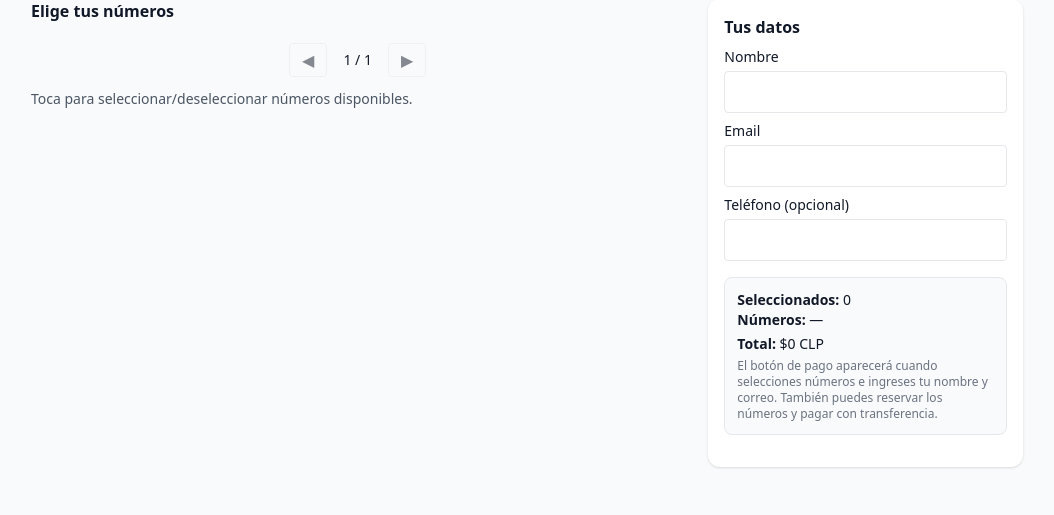
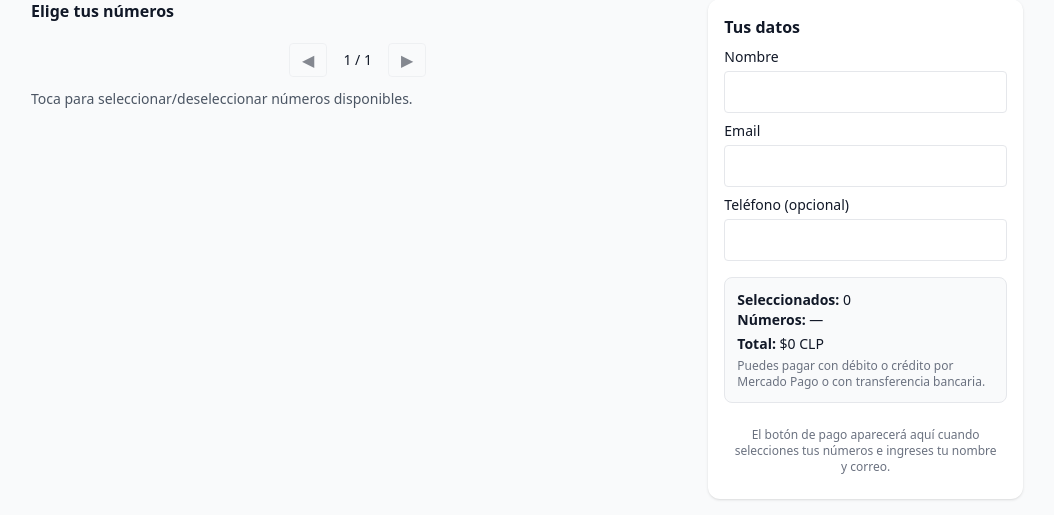
Before and after one commit to mpizarrot/Rifa-Milo, a Django app: template raffle/templates/raffle/detail.html in a window 1280 px wide. Shown: the part 1047-1562 px from the top of the page, without its empty margins (113-1167 px from the left). Before the commit the page ends 1515 px from the top, so only its background shows below. Run offline with Django 5.2, Linux system fonts and the light colour scheme; tables that the repository leaves empty hold one stand-in row (values such as "Sample post"); the template is opened without the code that fills it: values that come from a table or form of the project are taken from there, most other values are stand-ins (such as "Sample title", 1, 10 or a date in 2020); some libraries are stand-ins or nearby versions.

Commit message:
improve vis

```diff
--- a/raffle/static/js/checkout_pro.js
+++ b/raffle/static/js/checkout_pro.js
@@ -62,7 +62,7 @@
       readyForPayment,
     });
 
-    // Si NO estamos listos para pagar: desmontar y ocultar wallet
+    // Si NO estamos listos para pagar: desmontar y mostrar texto de ayuda
     if (!readyForPayment) {
       console.log("[checkout_pro] no listo para pagar, desmontando wallet si existe");
       lastSignature = null;
@@ -78,15 +78,16 @@
       }
 
       if (walletContainer) {
-        walletContainer.classList.add("hidden");
-        walletContainer.innerHTML = "";
+        // Mantener visible el contenedor y mostrar el placeholder
+        walletContainer.classList.remove("hidden");
+        walletContainer.innerHTML = `
+          <p id="wallet-placeholder" class="text-xs text-gray-500 text-center px-2">
+            El botón de pago aparecerá aquí cuando selecciones tus números
+            e ingreses tu nombre y correo.
+          </p>
+        `;
       }
       return;
-    }
-
-    // Desde aquí sí estamos listos para pagar
-    if (walletContainer) {
-      walletContainer.classList.remove("hidden");
     }
 
     // Firma del estado actual
@@ -182,6 +183,12 @@
     console.log("[checkout_pro] preferenceId:", preferenceId);
 
     try {
+      if (walletContainer) {
+        // Aseguramos que el contenedor esté visible y vacío
+        walletContainer.classList.remove("hidden");
+        walletContainer.innerHTML = "";
+      }
+
       walletController = await bricksBuilder.create("wallet", "walletBrick_container", {
         initialization: {
           preferenceId: preferenceId,
--- a/raffle/templates/raffle/detail.html
+++ b/raffle/templates/raffle/detail.html
@@ -137,31 +137,41 @@
       <div class="truncate"><strong>Números:</strong> <span id="selected-list">—</span></div>
       <div class="mt-1"><strong>Total:</strong> $<span id="selected-total">0</span> CLP</div>
       <p class="text-xs text-gray-500 mt-1">
-        El botón de pago aparecerá cuando selecciones números e ingreses tu nombre y correo.
-        También puedes reservar los números y pagar con transferencia.
+        Puedes pagar con débito o crédito por Mercado Pago o con transferencia bancaria.
       </p>
     </div>
 
+    <!-- Acciones de pago: Mercado Pago + Transferencia -->
+    <div class="mt-4 space-y-3" id="payment-actions">
       <!-- Botón / Brick de Mercado Pago -->
-    <div id="walletBrick_container" class="mt-4"></div>
+      <div id="wallet-wrapper" class="w-full">
+        <div
+          id="walletBrick_container"
+          class="w-full min-h-[64px] flex items-center justify-center"
+        >
+          <p id="wallet-placeholder" class="text-xs text-gray-500 text-center px-2">
+            El botón de pago aparecerá aquí cuando selecciones tus números
+            e ingreses tu nombre y correo.
+          </p>
+        </div>
+      </div>
 
       <!-- Opción de transferencia -->
-    <div id="transfer-section" class="mt-6 text-sm border-t pt-4">
-      <p class="font-semibold mb-1">¿Prefieres pagar por transferencia?</p>
-      <p class="text-gray-700 mb-2">
-        Haz click aquí <span class="font-semibold">SOLO</span> si quieres pagar por este medio.
-        <br>
-        <span class="text-xs">
-          Los datos de transferencia aparecerán cuando hagas la reserva.
-        </span>
-      </p>
-      <p id="transfer-message" class="mt-2 text-xs text-gray-700"></p>
+      <div id="transfer-section" class="text-sm">
         <button
           id="transfer-btn"
           type="button"
-        class="w-full px-3 py-2 rounded-md border bg-white hover:bg-gray-100 text-sm">
+          class="w-full px-3 py-2 rounded-md border bg-white hover:bg-gray-100 text-sm"
+        >
           Reservar números para transferencia
         </button>
+
+        <p class="mt-1 text-xs text-gray-600 text-center">
+          Haz click aquí <span class="font-semibold">SOLO</span> si quieres pagar por transferencia.
+        </p>
+
+        <p class="mt-2 text-xs text-gray-700" id="transfer-message"></p>
+      </div>
     </div>
   </div>
 </div>
```
Lines whose indentation alone changed are shown as unchanged.
